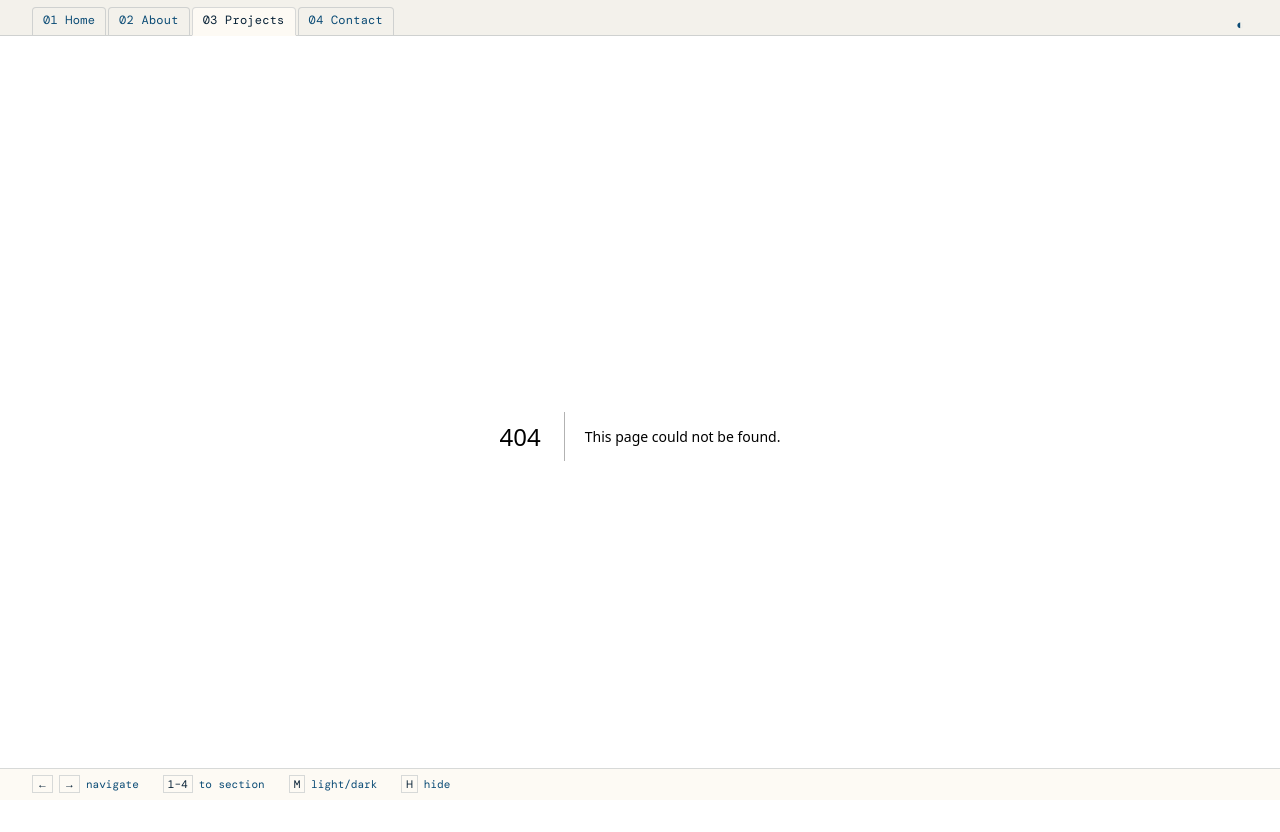
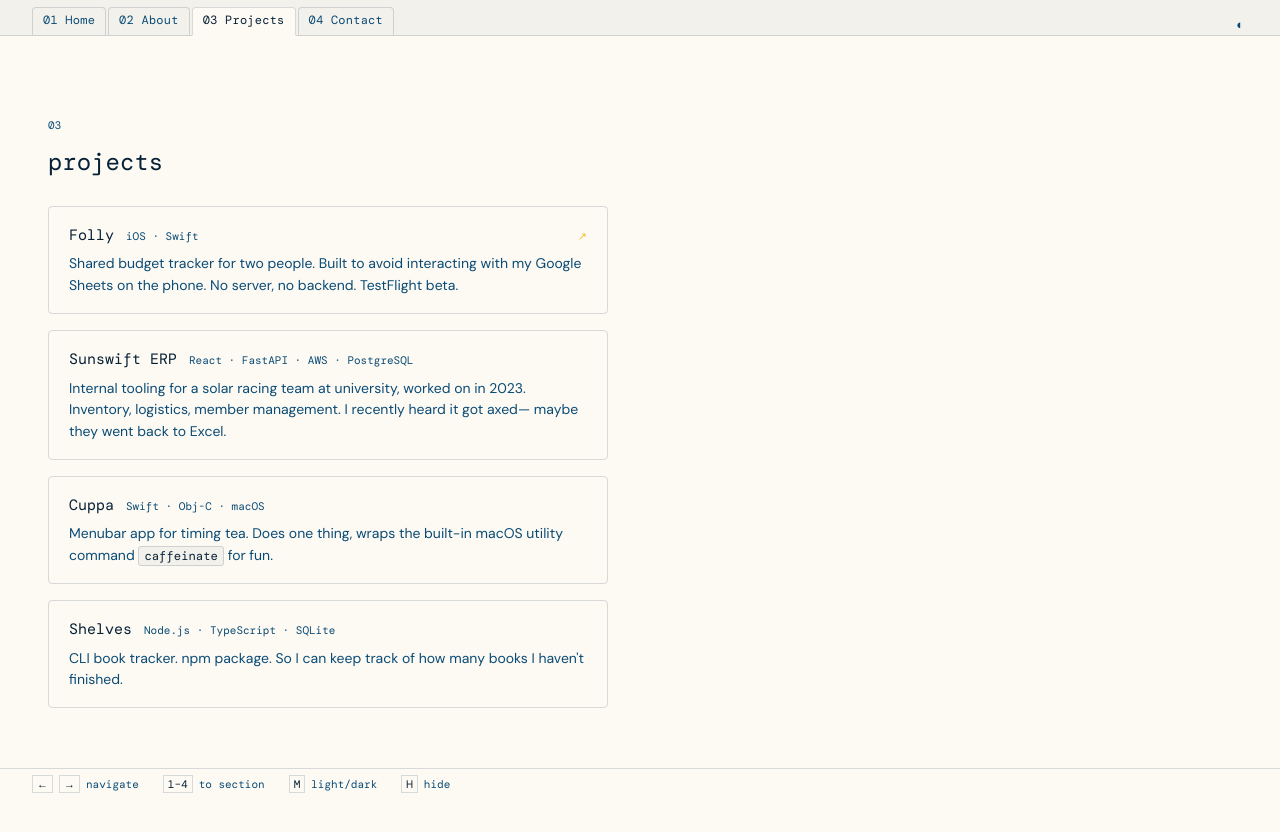
Before and after one commit to pigeonseverywhere/pigeonseverywhere.github.io, a Next.js app: page /projects in a window 1280 px wide. Before the commit this address had no page. Shown: the top 832 px of the page. Built offline with nearby package versions, Linux system fonts and the light colour scheme; a web font is replaced by a local one.

Commit message:
feat: separate pages

```diff
--- /dev/null
+++ b/app/about/page.tsx
@@ -0,0 +1,18 @@
+const sectionStyle: React.CSSProperties = {
+  maxWidth: '700px',
+  padding: '80px 48px',
+}
+
+export default function About() {
+  return (
+    <section style={sectionStyle}>
+      <p className="font-mono" style={{ fontSize: '11px', color: 'var(--fg-secondary)' }}>02</p>
+      <h1 className="font-mono" style={{ fontSize: '24px', marginTop: '8px' }}>about</h1>
+      <div style={{ marginTop: '24px', display: 'flex', flexDirection: 'column', gap: '12px', maxWidth: '520px' }}>
+        <p>
+          I write software sometimes and I care a bit too much about the UI/UX— I should probably switch careers to design instead.
+        </p>
+      </div>
+    </section>
+  )
+}
--- /dev/null
+++ b/app/contact/page.tsx
@@ -0,0 +1,31 @@
+const sectionStyle: React.CSSProperties = {
+  maxWidth: '700px',
+  padding: '80px 48px',
+}
+
+export default function Contact() {
+  return (
+    <section style={sectionStyle}>
+      <p className="font-mono" style={{ fontSize: '11px', color: 'var(--fg-secondary)' }}>04</p>
+      <h1 className="font-mono" style={{ fontSize: '24px', marginTop: '8px' }}>contact</h1>
+      <div style={{ marginTop: '24px', display: 'flex', flexDirection: 'column', gap: '8px' }}>
+        <a
+          href="mailto:yunshudai2010@gmail.com"
+          className="font-mono"
+          style={{ fontSize: '14px', color: 'var(--accent)', textDecoration: 'none' }}
+        >
+          yunshudai2010@gmail.com
+        </a>
+        <a
+          href="https://github.com/pigeonseverywhere"
+          target="_blank"
+          rel="noopener noreferrer"
+          className="font-mono"
+          style={{ fontSize: '14px', color: 'var(--accent)', textDecoration: 'none' }}
+        >
+          github
+        </a>
+      </div>
+    </section>
+  )
+}
--- /dev/null
+++ b/app/projects/page.tsx
@@ -0,0 +1,70 @@
+const sectionStyle: React.CSSProperties = {
+  maxWidth: '700px',
+  padding: '80px 48px',
+}
+
+import Link from 'next/link'
+
+const PROJECTS: { name: string; stack: string; description: React.ReactNode; href?: string }[] = [
+  {
+    name: 'Folly',
+    stack: 'iOS · Swift',
+    href: '/folly-home',
+    description: 'Shared budget tracker for two people. Built to avoid interacting with my Google Sheets on the phone. No server, no backend. TestFlight beta.',
+  },
+  {
+    name: 'Sunswift ERP',
+    stack: 'React · FastAPI · AWS · PostgreSQL',
+    description: 'Internal tooling for a solar racing team at university, worked on in 2023. Inventory, logistics, member management. I recently heard it got axed— maybe they went back to Excel.',
+  },
+  {
+    name: 'Cuppa',
+    stack: 'Swift · Obj-C · macOS',
+    description: <>Menubar app for timing tea. Does one thing, wraps the built-in macOS utility command <code>caffeinate</code> for fun.</>,
+  },
+  {
+    name: 'Shelves',
+    stack: 'Node.js · TypeScript · SQLite',
+    description: "CLI book tracker. npm package. So I can keep track of how many books I haven't finished.",
+  },
+]
+
+export default function Projects() {
+  return (
+    <section style={sectionStyle}>
+      <p className="font-mono" style={{ fontSize: '11px', color: 'var(--fg-secondary)' }}>03</p>
+      <h1 className="font-mono" style={{ fontSize: '24px', marginTop: '8px' }}>projects</h1>
+      <div style={{ marginTop: '24px', display: 'flex', flexDirection: 'column', gap: '16px', maxWidth: '560px' }}>
+        {PROJECTS.map((p) => {
+          const cardStyle: React.CSSProperties = {
+            border: '1px solid var(--border)',
+            borderRadius: '4px',
+            padding: '16px 20px',
+            display: 'block',
+            textDecoration: 'none',
+            color: 'inherit',
+          }
+          const inner = (
+            <>
+              <div style={{ display: 'flex', alignItems: 'baseline', gap: '12px' }}>
+                <span className="font-mono" style={{ fontSize: '15px', color: 'var(--fg)' }}>{p.name}</span>
+                <span className="font-mono" style={{ fontSize: '11px', color: 'var(--fg-secondary)' }}>{p.stack}</span>
+                {p.href && (
+                  <span className="font-mono" style={{ fontSize: '11px', color: 'var(--accent)', marginLeft: 'auto' }}>↗</span>
+                )}
+              </div>
+              <p style={{ marginTop: '6px', fontSize: '14px', color: 'var(--fg-secondary)', lineHeight: 1.55 }}>
+                {p.description}
+              </p>
+            </>
+          )
+          return p.href ? (
+            <Link key={p.name} href={p.href} style={cardStyle}>{inner}</Link>
+          ) : (
+            <div key={p.name} style={cardStyle}>{inner}</div>
+          )
+        })}
+      </div>
+    </section>
+  )
+}
```
